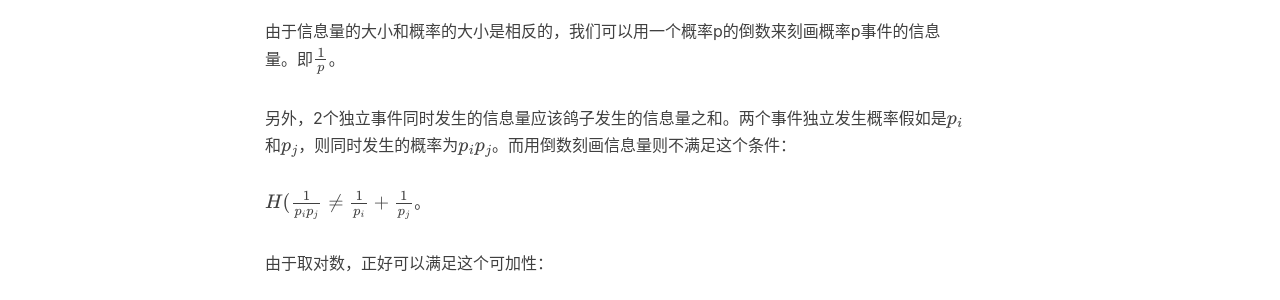
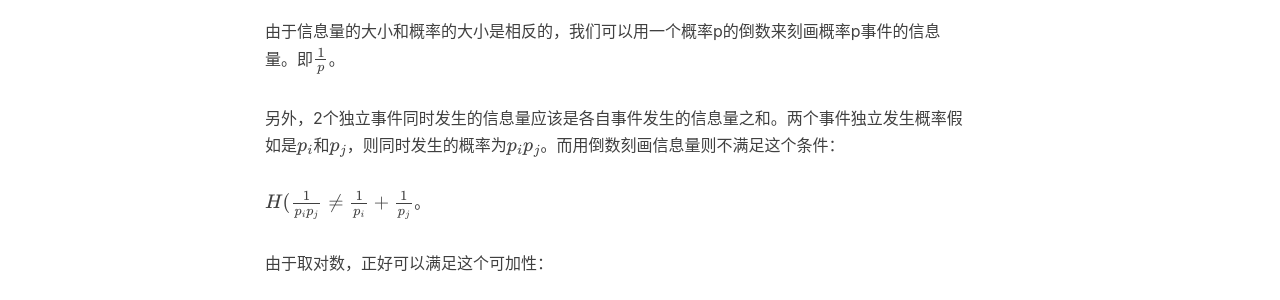
Before and after one commit to xuepro/xuepro.github.io, a Jekyll site: the page built from _posts/2018-06-07-Entropy. cross Entropy,KL Divergence.md, in a window 1280 px wide. Shown: the part 835-1135 px from the top of the page. Built offline with Jekyll 4.4.1, drawn with Linux system fonts in a browser that asks for light colours; nearby versions of some CDN libraries; formulas are drawn with MathJax 3; comment, search, counter and statistics services are not loaded.

Commit message:
Update 2018-06-07-Entropy. cross Entropy,KL Divergence.md

```diff
--- a/_posts/2018-06-07-Entropy. cross Entropy,KL Divergence.md
+++ b/_posts/2018-06-07-Entropy. cross Entropy,KL Divergence.md
@@ -18,7 +18,7 @@ tags:
 
 由于信息量的大小和概率的大小是相反的，我们可以用一个概率p的倒数来刻画概率p事件的信息量。即$$ \frac{1}{p}$$。
 
-另外，2个独立事件同时发生的信息量应该鸽子发生的信息量之和。两个事件独立发生概率假如是$$p_i$$和$$p_j$$，则同时发生的概率为$$p_ip_j$$。而用倒数刻画信息量则不满足这个条件：
+另外，2个独立事件同时发生的信息量应该是各自事件发生的信息量之和。两个事件独立发生概率假如是$$p_i$$和$$p_j$$，则同时发生的概率为$$p_ip_j$$。而用倒数刻画信息量则不满足这个条件：
 
  $$H( \frac{1}{p_ip_j} \neq \frac{1}{p_i}+ \frac{1}{p_j} $$。
 
```
